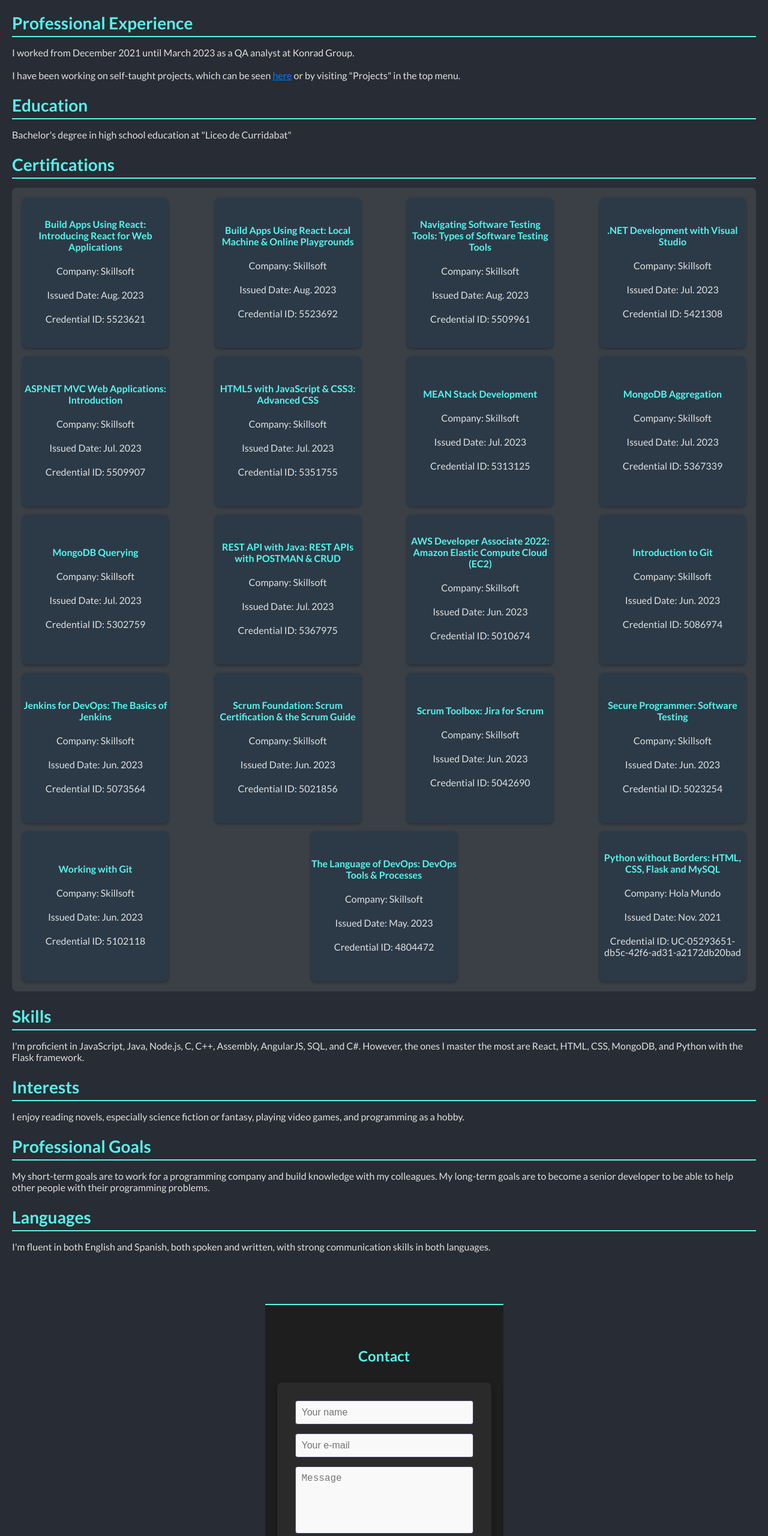
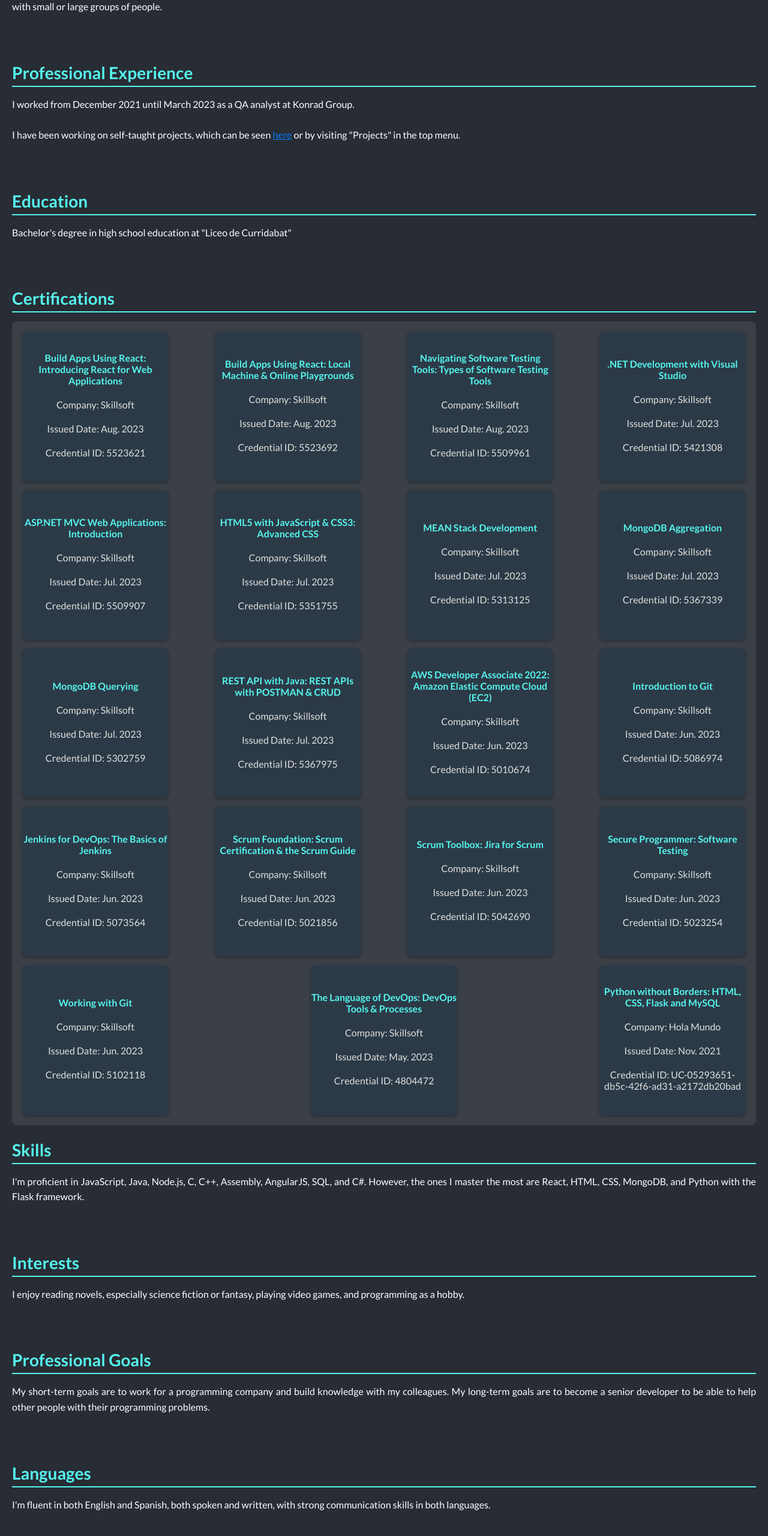
Before and after one commit to SourlyX/portfolio, a React (Create React App) app: page /about in a window 1280 px wide. Shown: the part 239-2800 px from the top of the page at 60% size. Built offline with nearby package versions, Linux system fonts and the light colour scheme.

Commit message:
se estilizó un poco el contact para que se viera mejor y fuera un poco mas reactive

```diff
--- a/src/About.js
+++ b/src/About.js
@@ -193,23 +193,37 @@
   color: #55F5ED;
 `
 
+const SectionText = styled.p`
+  margin-top: 16px;
+  margin-bottom: 5rem;
+  line-height: 1.6;
+  color: white;
+  font-size: 1rem;
+  text-align: justify;
+  @media (max-width: 768px) {
+    font-size: 0.9rem;
+    margin-top: 12px;
+  }
+`
+
+
 
 const AboutPage = () => {
   return (
     <AboutPageContainer>
       <h1>About Me</h1>
       <SectionTitle>Brief Introduction</SectionTitle>
-      <p>
+      <SectionText>
         Hi, my name is Luis Ureña. I'm a sel-taugh programmer because since I was a little kid I wanted to learn how computers work, so programming was my gol when I became an adult.<br/><br/>I'm a hardworking and dedicated person; capable of meeting or exceeding job expectations. Quick learner and eager to continue learning. Self-disciplined. Able to work efficiently with small or large groups of people.
-      </p>
+      </SectionText>
       <SectionTitle>Professional Experience</SectionTitle>
-      <p>
+      <SectionText>
         I worked from December 2021 until March 2023 as a QA analyst at Konrad Group.<br/><br/> I have been working on self-taught projects, which can be seen <StyledLink href="/projects">here</StyledLink> or by visiting "Projects" in the top menu.
-      </p>
+      </SectionText>
       <SectionTitle>Education</SectionTitle>
-      <p>
+      <SectionText>
         Bachelor's degree in high school education at "Liceo de Curridabat"
-      </p>
+      </SectionText>
       <SectionTitle>Certifications</SectionTitle>
       <Cert>
       {certificationsData.map((certification, index) => (
@@ -224,21 +238,21 @@
         />
       ))}</Cert>
       <SectionTitle>Skills</SectionTitle>
-      <p>
+      <SectionText>
         I'm proficient in JavaScript, Java, Node.js, C, C++, Assembly, AngularJS, SQL, and C#. However, the ones I master the most are React, HTML, CSS, MongoDB, and Python with the Flask framework.
-      </p>
+      </SectionText>
       <SectionTitle>Interests</SectionTitle>
-      <p>
+      <SectionText>
         I enjoy reading novels, especially science fiction or fantasy, playing video games, and programming as a hobby.
-      </p>
+      </SectionText>
       <SectionTitle>Professional Goals</SectionTitle>
-      <p>
+      <SectionText>
         My short-term goals are to work for a programming company and build knowledge with my colleagues. My long-term goals are to become a senior developer to be able to help other people with their programming problems.
-      </p>
+      </SectionText>
       <SectionTitle>Languages</SectionTitle>
-      <p>
+      <SectionText>
         I'm fluent in both English and Spanish, both spoken and written, with strong communication skills in both languages.
-      </p>
+      </SectionText>
     </AboutPageContainer>
   )
 }
--- a/src/Contact.js
+++ b/src/Contact.js
@@ -1,5 +1,13 @@
 import React, { useState, forwardRef } from 'react';
 import styled from 'styled-components'
+
+const Container = styled.div`
+  width: 98%;
+  flex-direction: column;
+  align-items: center;
+  display: flex;
+  border-top: 2px solid #55F5ED;
+`
 
 const ContactContainer = styled.div`
   background-color: #1E1E1E;
@@ -8,7 +16,8 @@
   display: flex;
   flex-direction: column;
   align-items: center;
-  border-top: 2px solid #55F5ED;
+  width: 30%;
+  max-width: 350px;
 `
 
 const Title = styled.h2`
@@ -48,7 +57,6 @@
   border-radius: 4px;
   font-size: 16px;
   resize: none;
-  background-color: #f9f9f9;
 
   &:focus {
     border-color: #55F5ED;
@@ -101,6 +109,7 @@
   }
 
   return (
+    <Container>
     <ContactContainer ref={ref} id="contact">
       <Title>Contact</Title>
       <Form onSubmit={handleSubmit}>
@@ -135,6 +144,7 @@
         <ContactDetail>Teléfono: +(506) 6005 7935</ContactDetail>
       </ContactInfo>
     </ContactContainer>
+    </Container>
   )
 })
 
```
